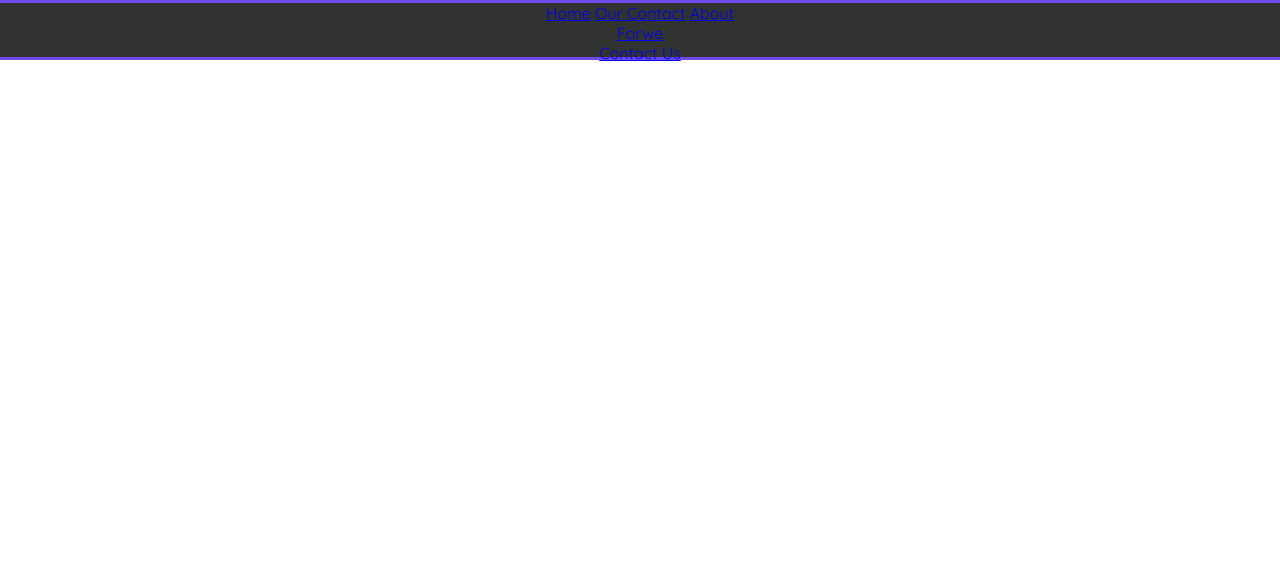
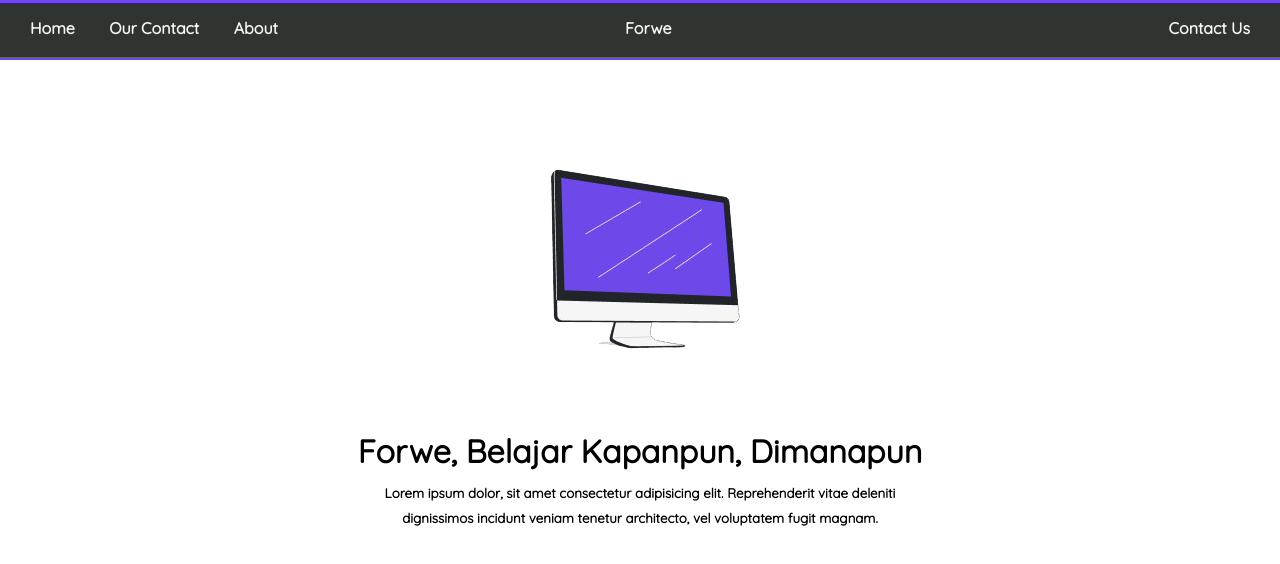
Before and after one commit to arrapiii/tugas7, a plain HTML site: page index.html in a window 1280 px wide. Drawn offline with Linux system fonts and the light colour scheme.

Commit message:
tambah hero

```diff
--- a/index.html
+++ b/index.html
@@ -8,6 +8,8 @@
     <link rel="stylesheet" href="style.css">
 </head>
 <body>
+
+    <!-- navbar -->
     <nav>
         <div class="left bar">
             <a href="#">Home</a>
@@ -21,5 +23,14 @@
             <a href="#">Contact Us</a>
         </div>
     </nav>
+
+    <!-- hero -->
+    <header>
+        <div class="hero">
+            <img src="assets/IMG/monitor1.jpg" alt="">
+            <h1>Forwe, Belajar Kapanpun, Dimanapun</h1>
+            <h5>Lorem ipsum dolor, sit amet consectetur adipisicing elit. Reprehenderit vitae deleniti dignissimos incidunt veniam tenetur architecto, vel voluptatem fugit magnam.</h5>
+        </div>
+    </header>
 </body>
 </html>
--- a/style.css
+++ b/style.css
@@ -21,3 +21,46 @@ nav {
     top: 0;
     text-align: center;
 }
+
+.bar {
+    display: inline-block;
+    padding: 15px;
+    font-weight: bold;
+}
+
+.left {
+    float: left;
+}
+
+.right {
+    float: right;
+}
+
+.center {
+    margin-left: -150px;
+}
+
+a {
+    margin-top: 3px;
+    color: #f6f6f6;
+    text-decoration: none;
+    padding: 15px;
+}
+
+a:hover {
+    background-color: #6e49ea;
+}
+
+.hero {
+    text-align: center;
+    width: 45%;
+    margin: 30px auto;
+}
+
+h1 {
+    margin-bottom: 10px;
+}
+
+h5 {
+    line-height: 25px;
+}
```
